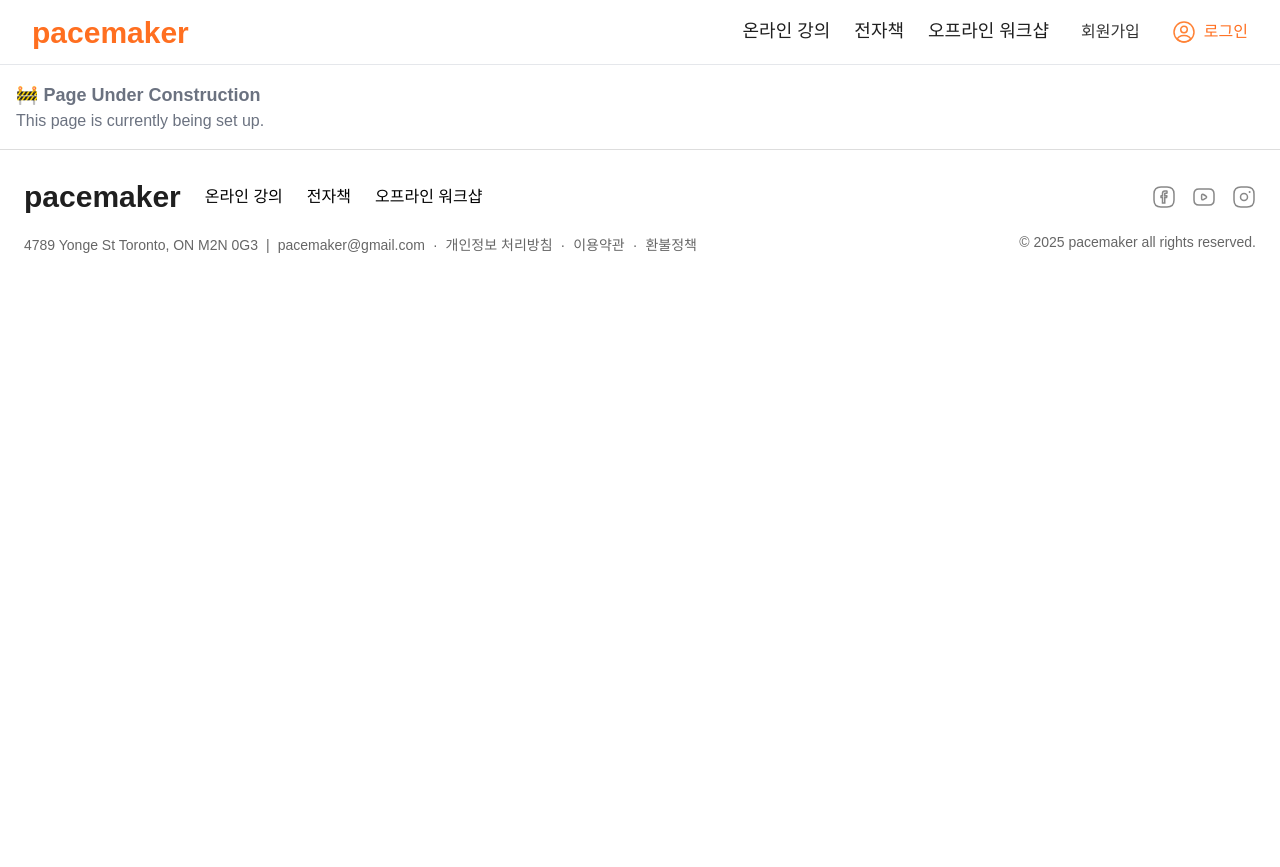
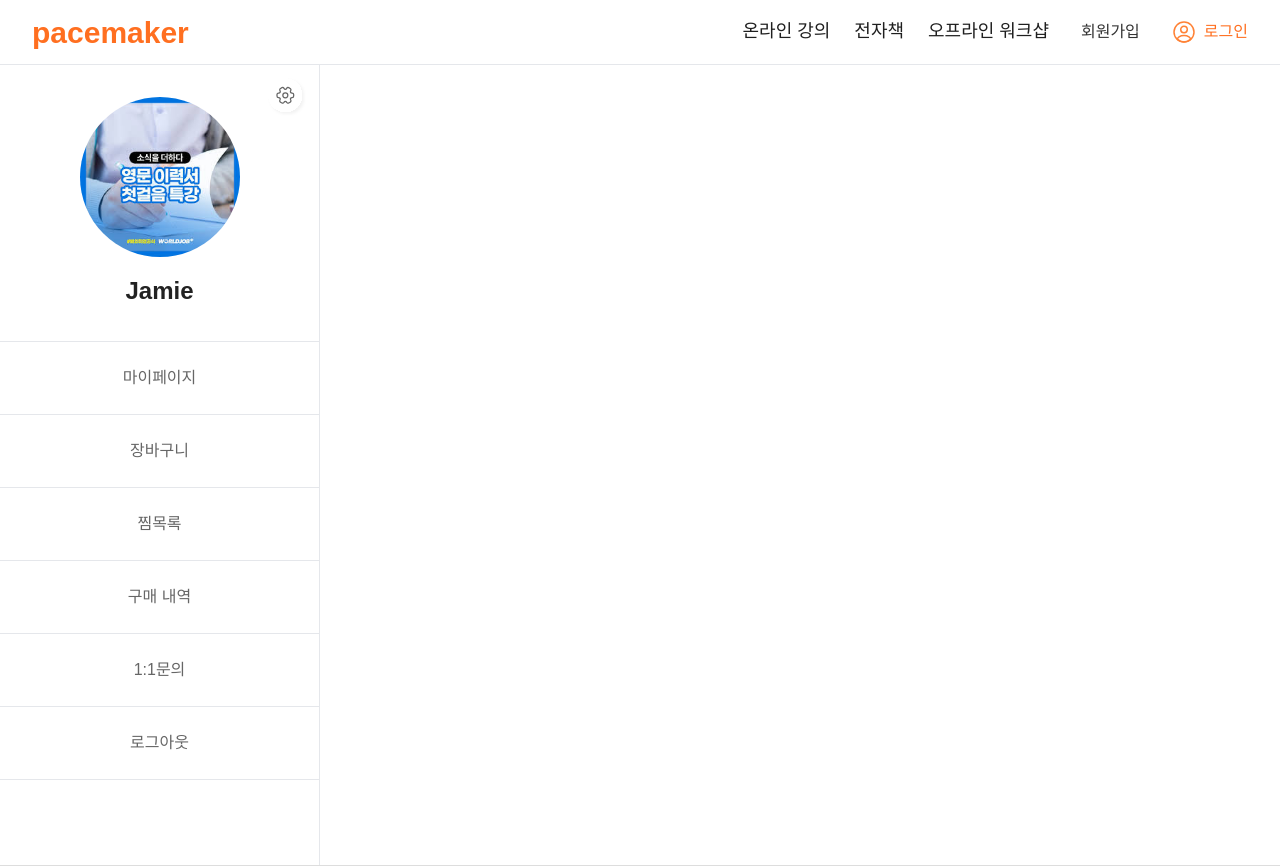
Before and after one commit to pacemakerIT/pacemaker-video, a Next.js app: page /cart in a window 1280 px wide. Shown: the top 867 px of the page. Before the commit the page ends 800 px from the top, so only its background shows below. Built offline with nearby package versions, Linux system fonts and the light colour scheme; no server answers.

Commit message:
Add side bar in cart page

```diff
--- a/src/app/cart/page.tsx
+++ b/src/app/cart/page.tsx
@@ -1,8 +1,9 @@
-export default function PlaceholderPage() {
+import Sidebar from '@/components/my-page-side-bar';
+
+export default function CartPage() {
   return (
-    <div className="p-4 text-gray-500">
-      <h1 className="text-lg font-semibold">🚧 Page Under Construction</h1>
-      <p>This page is currently being set up.</p>
+    <div className="w-screen grid grid-cols-[320px_1fr_320px] min-h-screen">
+      <Sidebar />
     </div>
   );
 }
--- /dev/null
+++ b/src/components/my-page-side-bar.tsx
@@ -0,0 +1,60 @@
+import Link from 'next/link';
+import Image from 'next/image';
+import profileImg from '../../public/img/resume_lecture.jpeg';
+
+const menuItems = [
+  { label: '마이페이지', href: '/mypage' },
+  { label: '장바구니', href: '/cart' },
+  { label: '찜목록', href: '/mypage/favorites' },
+  { label: '구매 내역', href: '/mypage/purchases' },
+  { label: '1:1문의', href: '/mypage/inquiries' },
+  { label: '로그아웃', href: '/logout' }
+];
+
+export default function Sidebar() {
+  return (
+    <aside className="hidden md:flex flex-col w-80 h-screen shrink-0 border-r bg-white py-8">
+      <div className="relative flex flex-col items-center mb-8">
+        <Image
+          src={profileImg}
+          alt="프로필"
+          className="w-40 h-40 rounded-full mb-4"
+          width={160}
+          height={160}
+        />
+        <button
+          type="button"
+          className="absolute -top-5 right-3"
+          aria-label="환경설정"
+        >
+          <Image
+            src="/icons/btn_setting.svg"
+            alt="로그인 아이콘"
+            width={40}
+            height={40}
+            className="hover:opacity-75"
+          />
+        </button>
+
+        <h2 className="text-pace-xl text-pace-gray-500 font-semibold">Jamie</h2>
+      </div>
+
+      <nav className="flex flex-col">
+        {menuItems.map((item, index) => {
+          const isLast = index === menuItems.length - 1;
+          const borderClasses = `${isLast ? 'border-b' : ''}`;
+
+          return (
+            <Link
+              key={item.label}
+              href={item.href}
+              className={`flex items-center justify-center text-pace-stone-500 hover:bg-pace-ivory-500 hover:font-medium hover:text-pace-gray-700 py-6 border-t ${borderClasses}`}
+            >
+              <span>{item.label}</span>
+            </Link>
+          );
+        })}
+      </nav>
+    </aside>
+  );
+}
```
Also changed, not shown: public/icons/btn_setting.svg (added).
